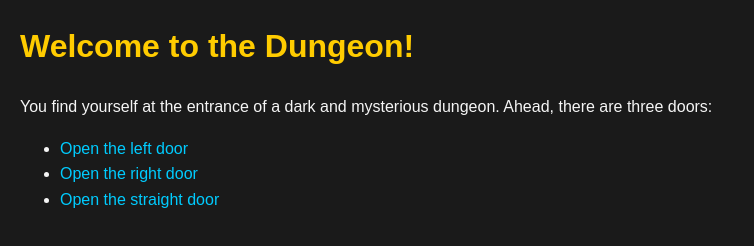
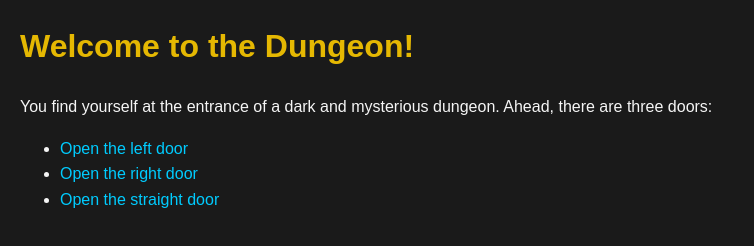
Before and after one commit to florianhuber/dungeon-game_1, a plain HTML site: page index.html in a window 1280 px wide. Shown: the whole page, without its empty margins (0-754 px from the left). Drawn offline with Linux system fonts and the light colour scheme.

Commit message:
colour change

```diff
--- a/css/style.css
+++ b/css/style.css
@@ -8,7 +8,7 @@ body {
 }
 
 h1 {
-    color: #ffcc00;
+    color: #ffcc00e3;
 }
 
 a {
```
